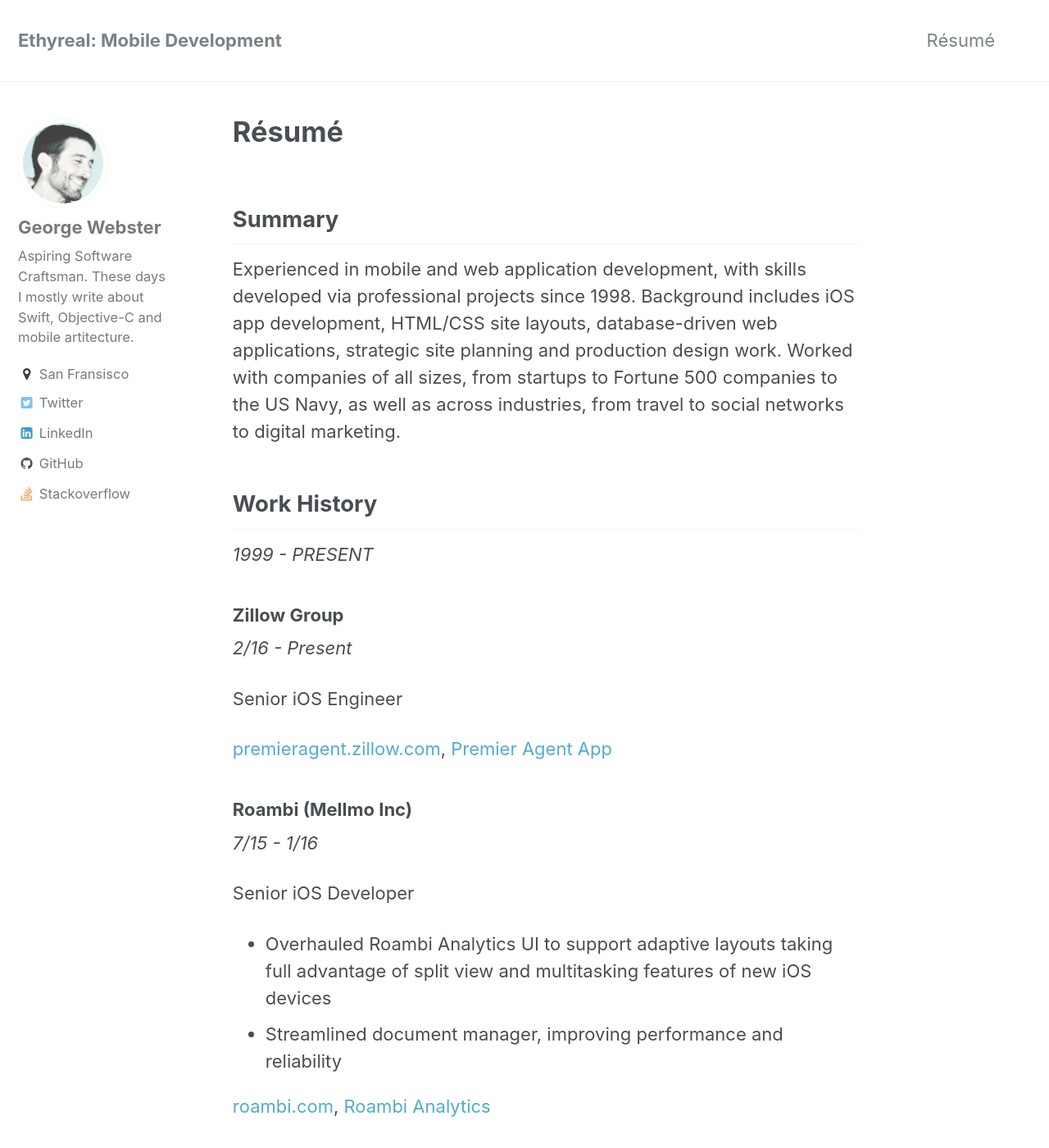
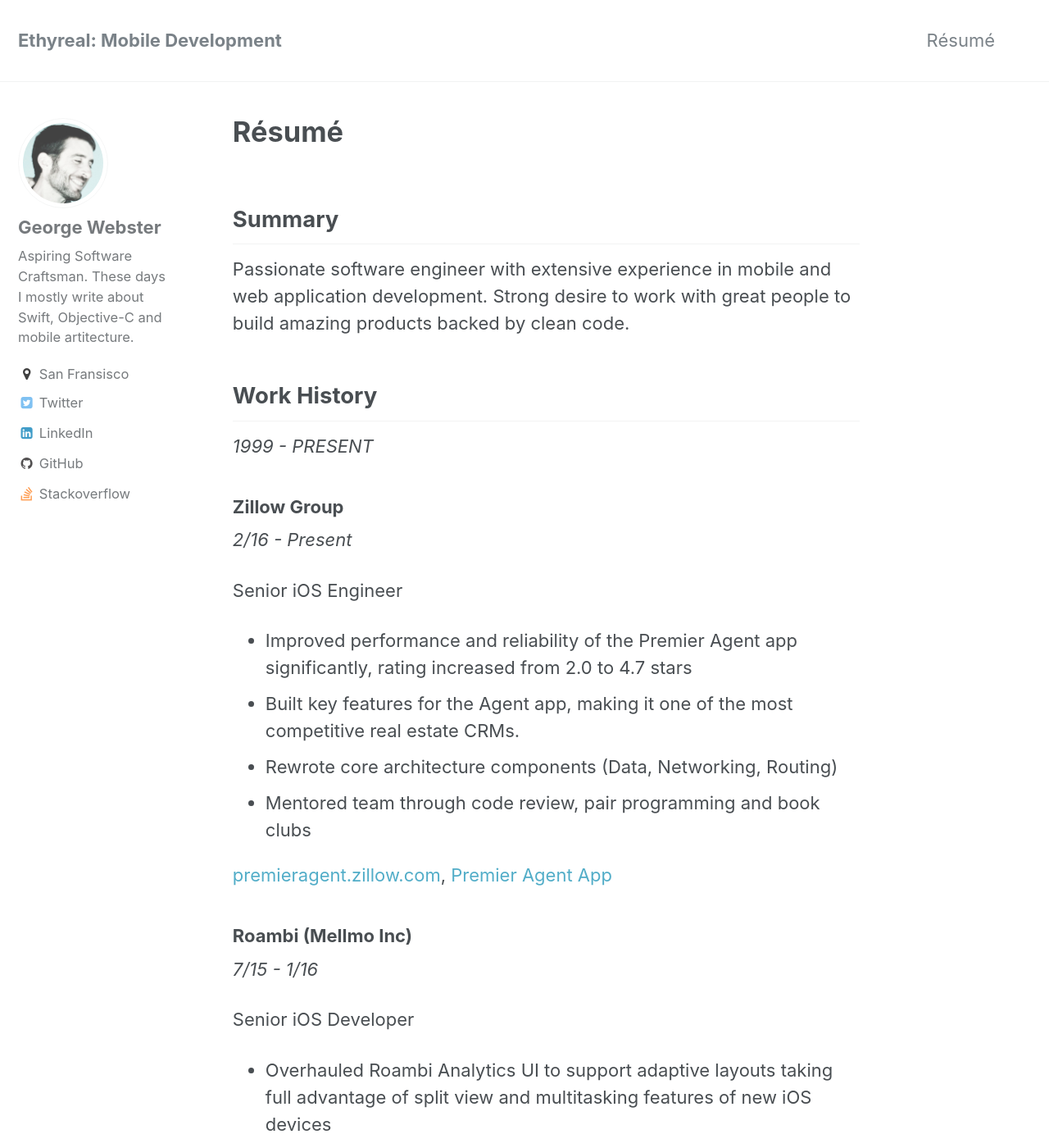
Before and after one commit to ethyreal/ethyreal.com, a Jekyll site: the page built from _pages/resume.md, in a window 1280 px wide and 1400 px high. Shown: the whole window at 82% size. Built offline with Jekyll 4.4.1, drawn with Linux system fonts in a browser that asks for light colours; some of the changed text lies outside the part shown.

Commit message:
updated resume

```diff
--- a/_pages/resume.md
+++ b/_pages/resume.md
@@ -6,7 +6,7 @@ permalink: /Résumé/
 
 ## Summary ##
 
-Experienced in mobile and web application development, with skills developed via professional projects since 1998. Background includes iOS app development, HTML/CSS site layouts, database-driven web applications, strategic site planning and production design work. Worked with companies of all sizes, from startups to Fortune 500 companies to the US Navy, as well as across industries, from travel to social networks to digital marketing.
+Passionate software engineer with extensive experience in mobile and web application development.  Strong desire to work with great people to build amazing products backed by clean code.
 
 
 ## Work History ##
@@ -18,6 +18,11 @@ _1999 - PRESENT_
 _2/16 - Present_
 
 Senior iOS Engineer
+
+- Improved performance and reliability of the Premier Agent app significantly, rating increased from 2.0 to 4.7 stars
+- Built key features for the Agent app, making it one of the most competitive real estate CRMs.
+- Rewrote core architecture components (Data, Networking, Routing)
+- Mentored team through code review, pair programming and book clubs
 
 [premieragent.zillow.com](http://premieragent.zillow.com), [Premier Agent App](https://itunes.apple.com/us/app/premier-agent-power-zillow/id489692273?mt=8&ign-mpt=uo%3D4)
 
@@ -114,7 +119,7 @@ _8/99 - 8/00_
 
 Lead Programmer
 
-- Development of Dynamic Content Delivery Software
+- Development of dynamic content delivery software
 - Managed strategic programming for Fortune 500 websites
 - Trained and supervised junior programmers
 
```
Also changed, not shown: other parts of _pages/resume.md (+1 -1 lines).
